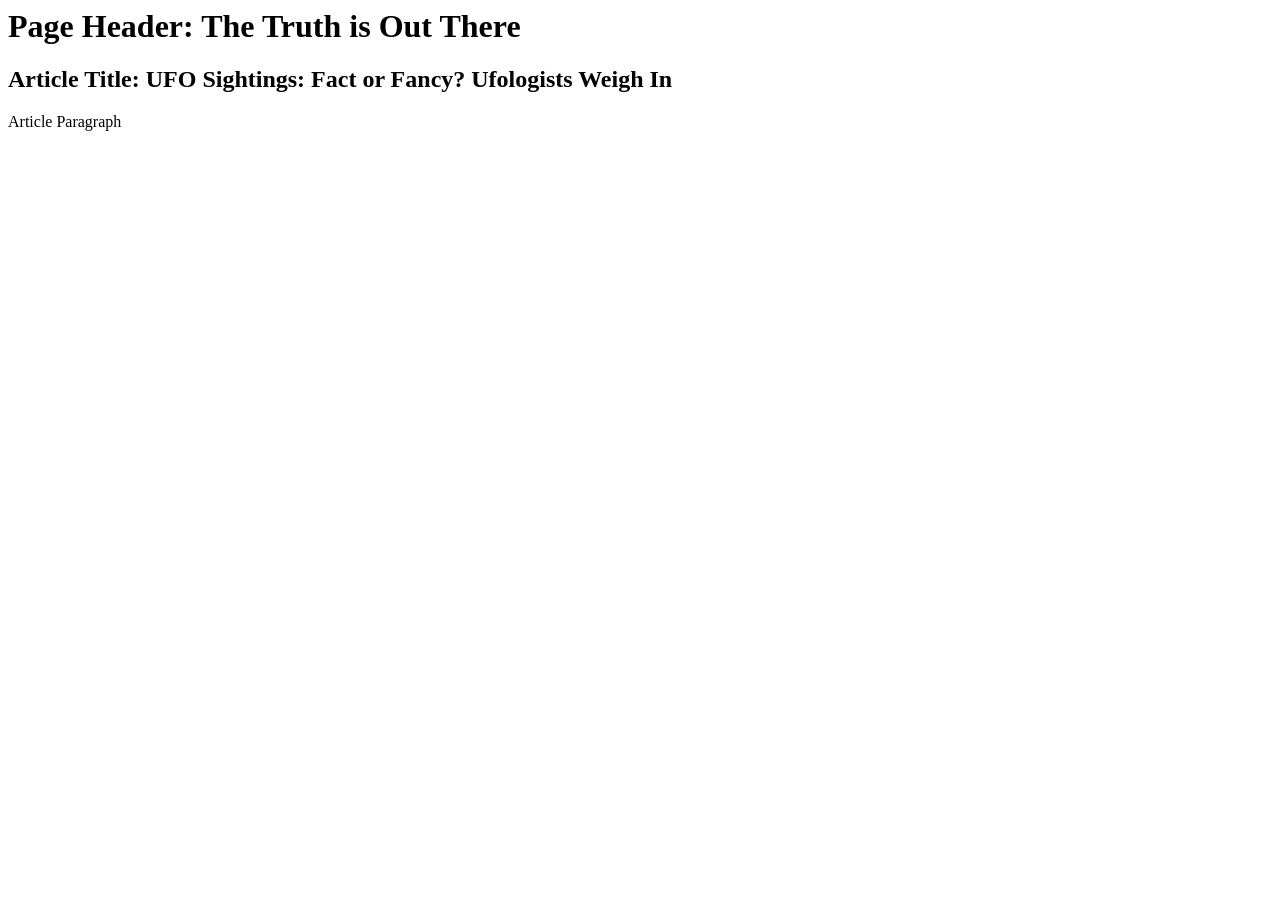
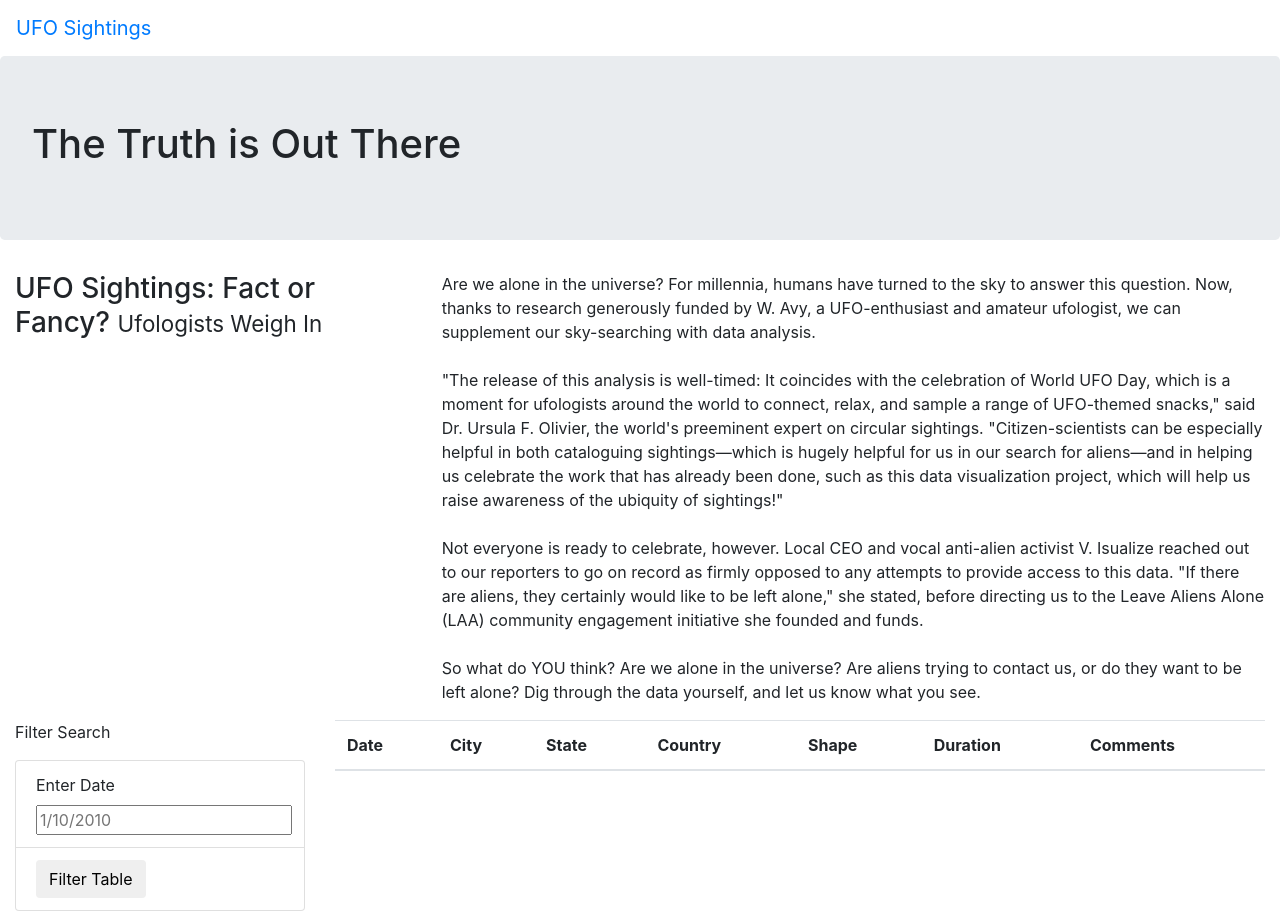
Before and after one commit to mewers2/UFOs, a plain HTML site: page index.html in a window 1280 px wide. Before the commit the page ends 800 px from the top, so only its background shows below. Drawn offline with nearby package versions, Linux system fonts and the light colour scheme.

Commit message:
Adding updated index.html file.

```diff
--- a/index.html
+++ b/index.html
@@ -1,9 +1,81 @@
-<div class="jumbotron">
-    <h1>Page Header: The Truth is Out There</h1>
-</div>
-<div class=""article>
-    <h2>Article Title: UFO Sightings: Fact or Fancy? Ufologists Weigh In</h2>
-    <p>Article Paragraph</p>
-</div>
-<div class="col-md-3" Filters for Table></div>
-<div class="col-md-9" Table of Sightings Data></div>
+<!DOCTYPE html>
+<html lang="en">
+<head>
+    <meta charset="UTF-8">
+    <meta http-equiv="X-UA-Compatible" content="IE=edge">
+    <meta name="viewport" content="width=device-width, initial-scale=1.0">
+    <title>UFO Finder</title>
+    <!-- Add a link to Bootstrap's Content Delivery Network (CDN) -->
+    <link
+        rel="stylesheet"
+        href="https://maxcdn.bootstrapcdn.com/bootstrap/4.0.0/css/bootstrap.min.css"
+        integrity="sha384-Gn5384xqQ1aoWXA+058RXPxPg6fy4IWvTNh0E263XmFcJlSAwiGgFAW/dAiS6JXm"
+        crossorigin="anonymous"
+    />
+    <!-- Add a link to the style.css file -->
+    <link rel="stylesheet" href="static/css/style.css">
+</head>
+<body>
+    <div class="wrapper">
+        <nav class="navbar navbar-expand-lg">
+            <!-- create button on navbar to reset page after a filter
+            has been applied to the table. -->
+            <a class="navbar-brand" href="index.html">UFO Sightings</a>
+        </nav>
+        <div class="jumbotron">
+            <h1>The Truth is Out There</h1>
+        </div>
+        <div class="container-fluid">
+          <div class="row">
+            <div class="col-md-4">
+                <h3>UFO Sightings: Fact or Fancy? <small>Ufologists Weigh In</small></h3>
+
+            </div>
+            <div class="col-md-8">
+                <p>Are we alone in the universe? For millennia, humans have turned to the sky to answer this question. Now, thanks to research generously funded by W. Avy, a UFO-enthusiast and amateur ufologist, we can supplement our sky-searching with data analysis.<br><br>"The release of this analysis is well-timed: It coincides with the celebration of World UFO Day, which is a moment for ufologists around the world to connect, relax, and sample a range of UFO-themed snacks," said Dr. Ursula F. Olivier, the world's preeminent expert on circular sightings. "Citizen-scientists can be especially helpful in both cataloguing sightings—which is hugely helpful for us in our search for aliens—and in helping us celebrate the work that has already been done, such as this data visualization project, which will help us raise awareness of the ubiquity of sightings!"<br><br>Not everyone is ready to celebrate, however. Local CEO and vocal anti-alien activist V. Isualize reached out to our reporters to go on record as firmly opposed to any attempts to provide access to this data. "If there are aliens, they certainly would like to be left alone," she stated, before directing us to the Leave Aliens Alone (LAA) community engagement initiative she founded and funds.<br><br>So what do YOU think? Are we alone in the universe? Are aliens trying to contact us, or do they want to be left alone? Dig through the data yourself, and let us know what you see.
+                </p>
+            </div>
+          </div>
+        </div>
+
+        <div class="container-fluid">
+            <div class="row">
+                <div class="col-md-3" Filters for Table>
+                    <form>
+                        <p>Filter Search</p>
+                        <ul class="list-group">
+                            <li class="list-group-item">
+                                <label for="date">Enter Date</label>
+                                <input type="text" placeholder="1/10/2010" id="datetime" />
+                            </li>
+                            <li class="list-group-item">
+                                <button id="filter-btn" type="button" class="btn btn-default">Filter Table</button>
+                            </li>
+
+                        </ul>
+                    </form>
+                </div>
+
+                <div class="col-md-9" Table of Sightings Data>
+                  <table class="table table-striped">
+                    <thead>
+                      <tr>
+                        <th>Date</th>
+                        <th>City</th>
+                        <th>State</th>
+                        <th>Country</th>
+                        <th>Shape</th>
+                        <th>Duration</th>
+                        <th>Comments</th>
+                      </tr>
+                    </thead>
+                    <tbody></tbody>
+                  </table>
+                </div>
+            </div>
+        </div>
+
+
+    </div>
+</body>
+</html>
```
